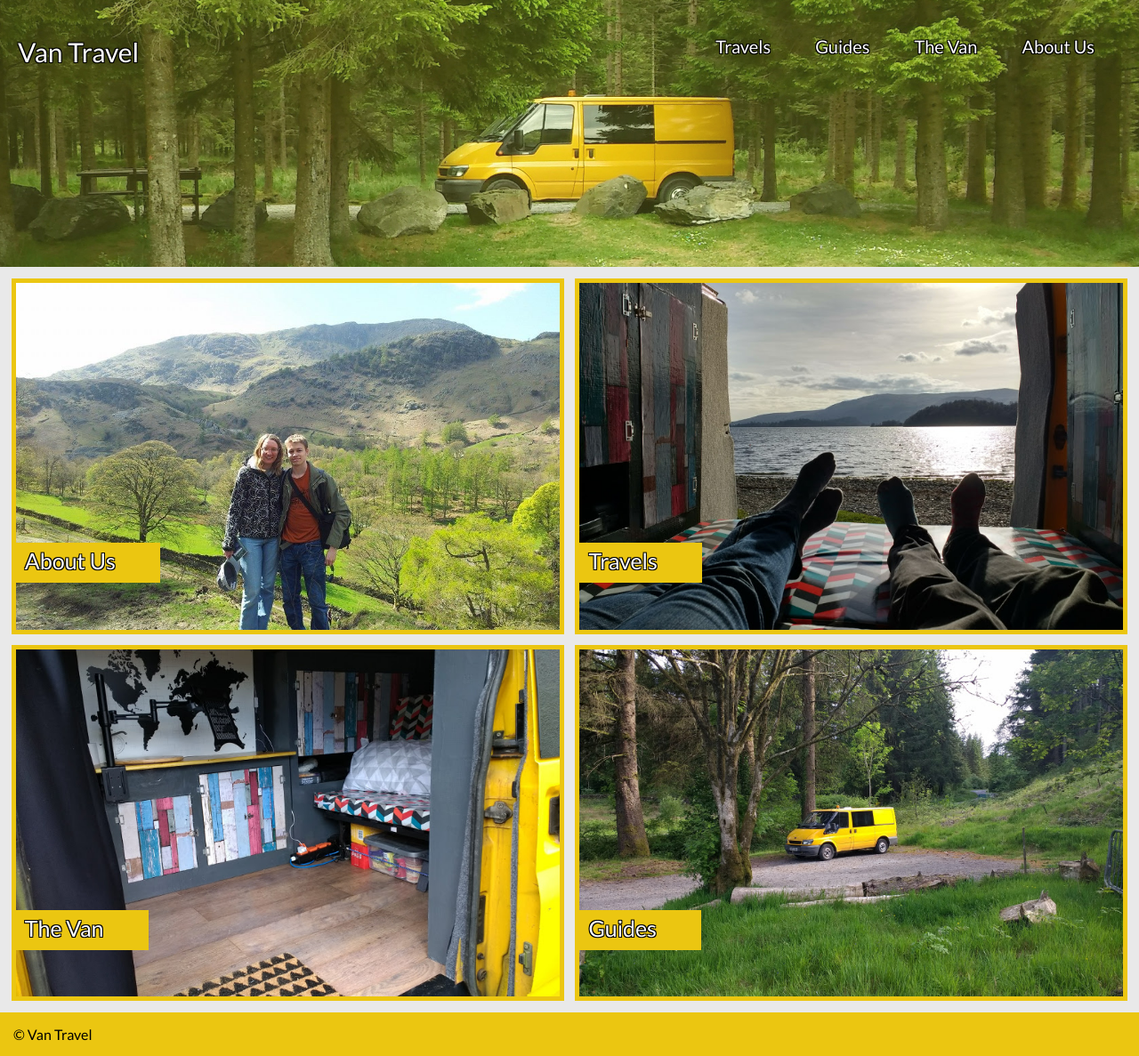
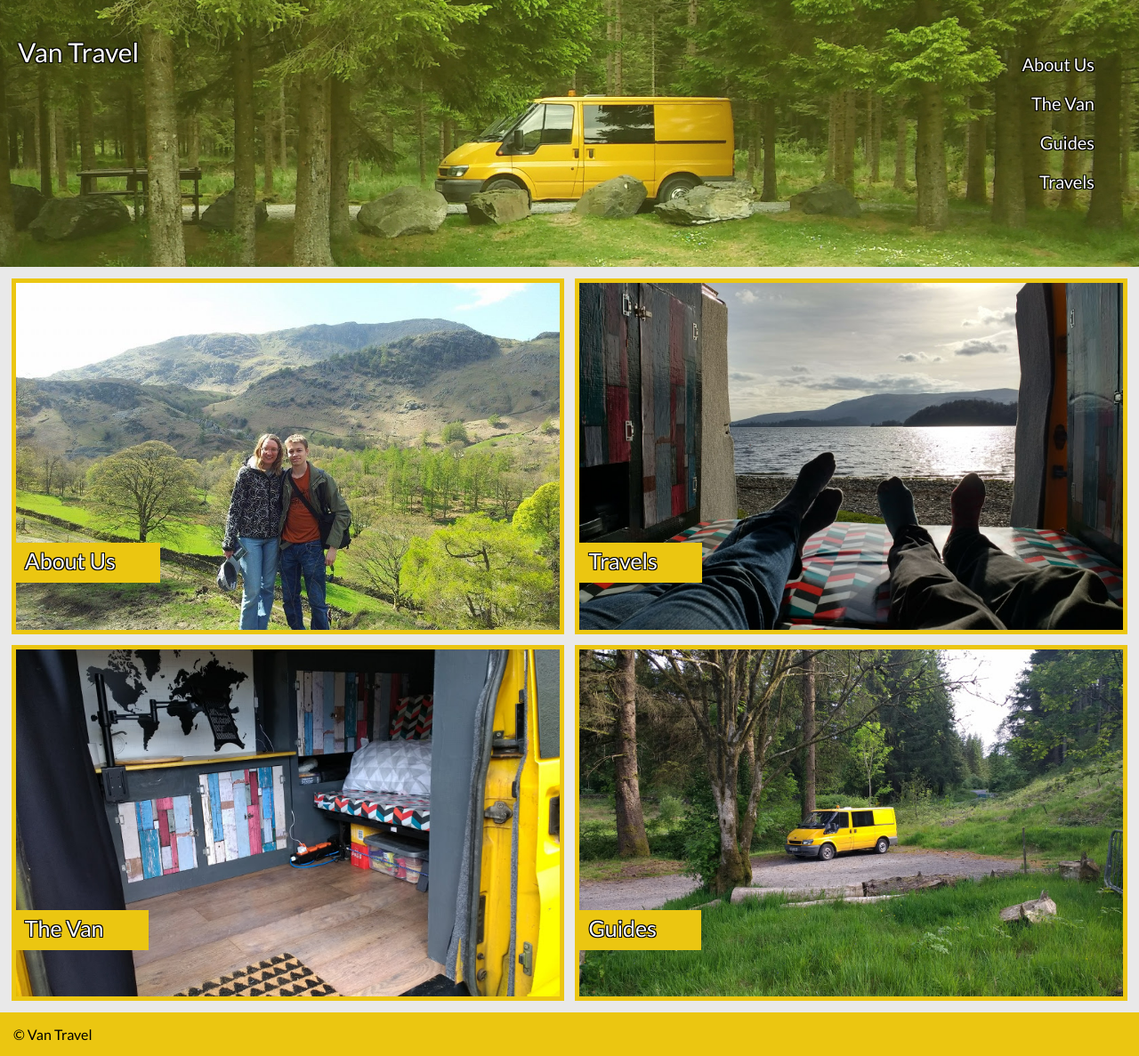
Before and after one commit to vantravel/vantravel.github.io, a Jekyll site: the page built from index.html, in a window 1280 px wide. Shown: the whole page at 89% size. Built offline with Jekyll 4.4.1, drawn with Linux system fonts in a browser that asks for light colours.

Commit message:
Create vantravelstyles.css

```diff
--- a/css/vantravelstyles.css
+++ b/css/vantravelstyles.css
@@ -88,3 +88,9 @@ clear:both;
 background-color: rgb(235, 198, 17);
 padding: 15px;
 }
+@media screen and (min-width: 1000px) {
+  nav a{
+    clear: both;
+    padding-top: 20px;
+  }
+}
```
